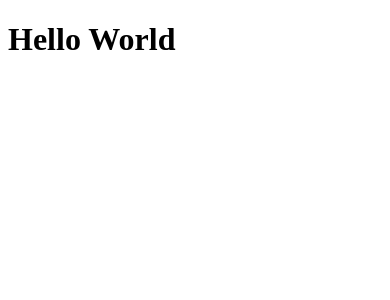
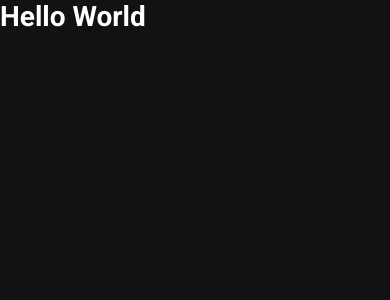
Before and after one commit to evandromarinh0/ignews, a Next.js app: page / in a window 390 px wide. Shown: the top 300 px of the page. Built offline with nearby package versions, Linux system fonts and the light colour scheme.

Commit message:
feat: global styles

```diff
--- a/src/pages/_app.tsx
+++ b/src/pages/_app.tsx
@@ -1,4 +1,5 @@
 import { AppProps } from 'next/app';
+import '../styles/global.scss';
 
 function MyApp({ Component, pageProps }: AppProps) {
   return <Component {...pageProps} />
--- /dev/null
+++ b/src/styles/global.scss
@@ -0,0 +1,45 @@
+* {
+  margin: 0;
+  padding: 0;
+  box-sizing: border-box;
+}
+
+:root {
+  --white: #ffffff;
+  --gray-100: #e1e1e6;
+  --gray-300: #a8a8b3;
+  --gray-900: #121214;
+
+  --cyan-500: #61dafb;
+  --yellow-500: #eba417;
+}
+
+@media(max-width: 1080px) {
+  html {
+    font-size: 93.75%;
+  }
+}
+
+@media(max-width: 720px) {
+  html {
+    font-size: 87.5%;
+  }
+}
+
+body {
+  background: var(--gray-900);
+  color: var(--white);
+}
+
+body, input, textarea, select, button {
+  font: 400 1rem "Roboto", sans-serif;
+}
+
+button {
+  cursor: pointer;
+}
+
+a {
+  color: inherit;
+  text-decoration: none;
+}
```
